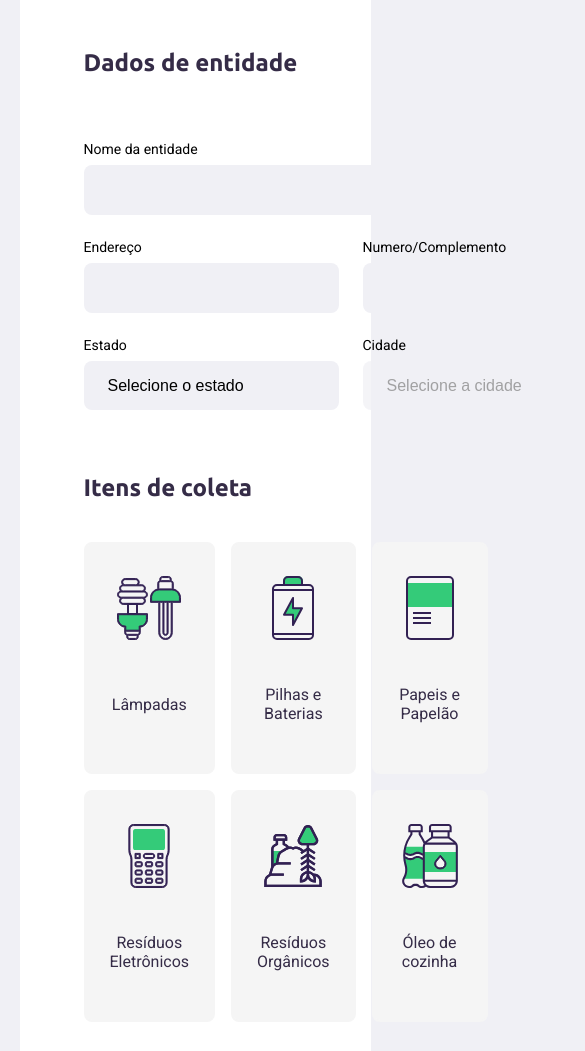
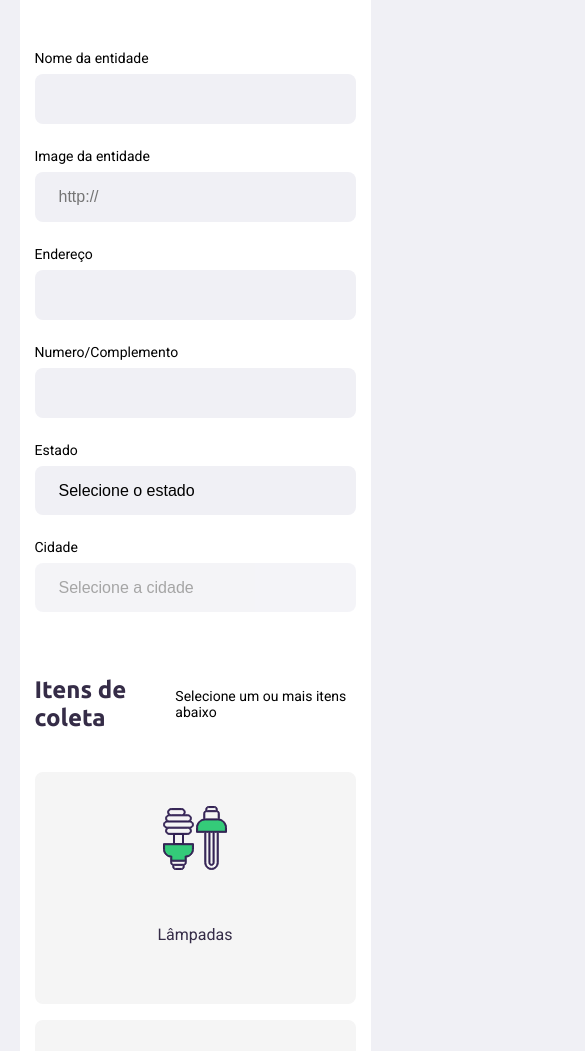
Before and after one commit to henriquecatunda/AppWeb--Coleta, a website: page src/views/cadastrar-ponto.html in a window 390 px wide. Shown: the part 377-1428 px from the top of the page, 585 px wide, since content can reach past the window. Drawn offline with Linux system fonts and the light colour scheme; files that its build step writes are made by us from their sources; no server answers; files whose address does not match are found by name.

Commit message:
atualizando dados

```diff
--- a/public/style/casdastrar-pontos.css
+++ b/public/style/casdastrar-pontos.css
@@ -136,6 +136,21 @@ form button:hover{
 
 }
 
+fieldset legend {
+
+    display: flex;
+    width: 100%;
+    align-items: center;
+    justify-content: space-between;
+
+}
+
+fieldset legend span {
+
+    font-size: 14px;
+}
+
+
 .itens-grid li{
 
     background-color: #f5f5f5;
--- a/public/style/responsive.css
+++ b/public/style/responsive.css
@@ -36,6 +36,27 @@
 
     }
 
+    #page-cadastrar-ponto .field-group{
+
+        flex-direction: column;
+    }
+
+    #page-cadastrar-ponto .field-group .field +  .field{
+
+        margin-left: 0;
+    }
+
+    .itens-grid{
+
+        grid-template-columns: 1fr;
+
+    }
+
+    form {
+
+        padding: 15px;
+    }
+
     main{
 
         margin: 40px;
--- a/src/views/cadastrar-ponto.html
+++ b/src/views/cadastrar-ponto.html
@@ -37,9 +37,18 @@
                         <h2>Dados de entidade</h2>
                     </legend>
 
-                    <div class="field">
-                        <label for="entidade"> Nome da entidade  </label>
-                        <input type="text" name="entidade" required>
+                    <div class="field-group">
+
+                        <div class="field">
+                            <label for="entidade"> Nome da entidade  </label>
+                            <input type="text" name="entidade" required>
+                        </div>
+
+                        <div class="field">
+                                <label for="name"> Image da entidade</label>
+                                <input type="url" name="image" placeholder="http://" required>
+                        </div>
+
                     </div>
 
                     <div class="field-group">
@@ -86,6 +95,7 @@
                 <fieldset>
                     <legend>
                         <h2>Itens de coleta</h2>
+                        <span>Selecione um ou mais itens abaixo</span>
                     </legend>
 
                     <div class="itens-grid">
```
